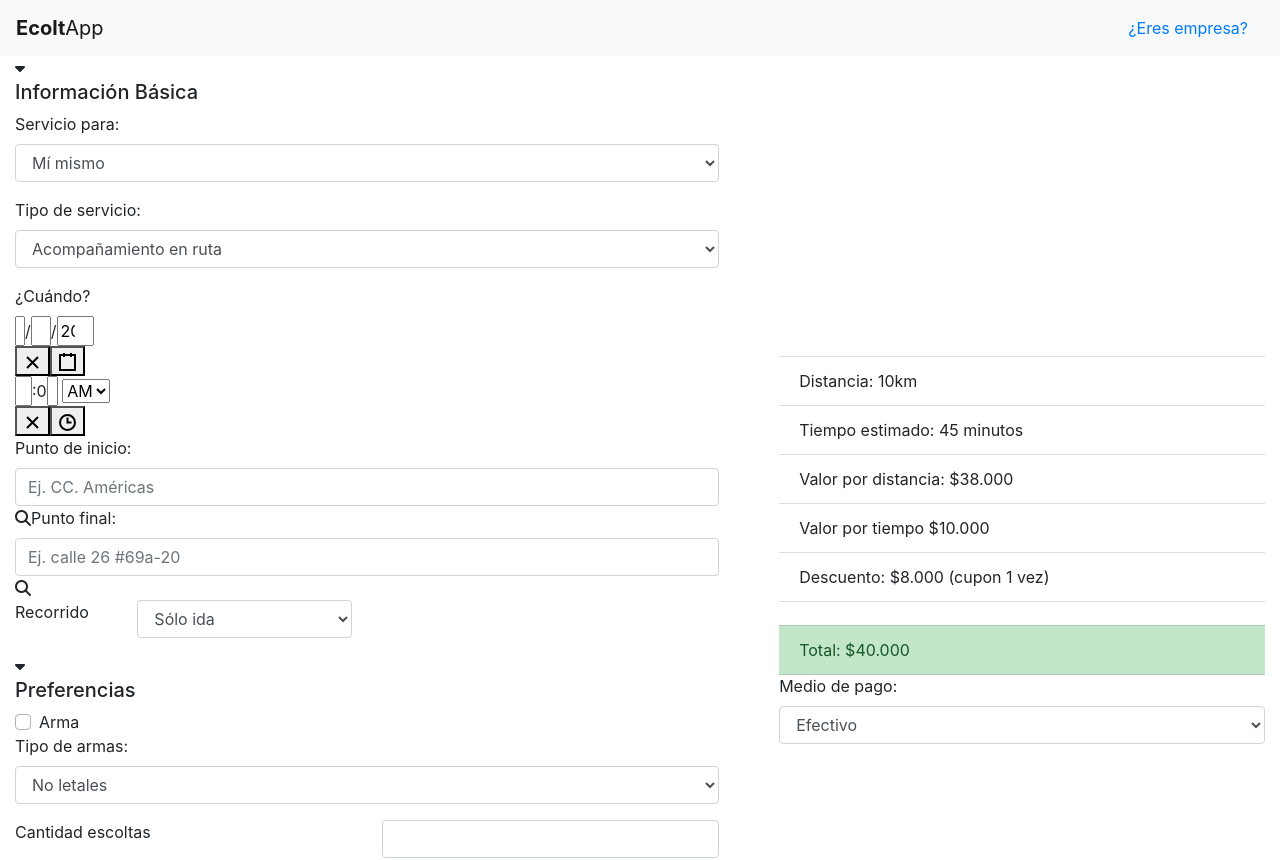
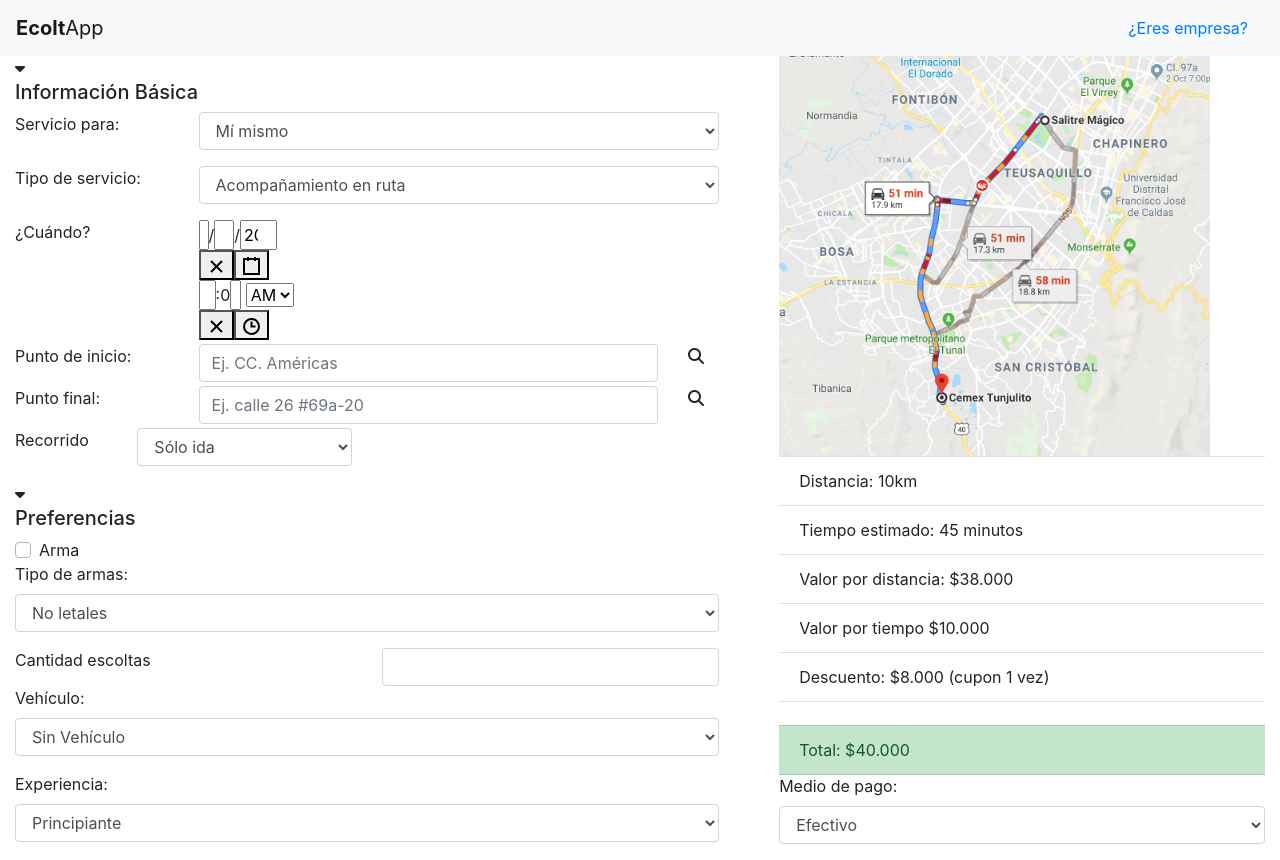
Before and after one commit to ccpinzon/ProDevs_Hackatrix, a React (Create React App) app in the folder frontend/: page / in a window 1280 px wide. Shown: the top 860 px of the page. Built offline with nearby package versions, Linux system fonts and the light colour scheme.

Commit message:
Fix some styles on form and add map

```diff
--- a/frontend/package.json
+++ b/frontend/package.json
@@ -3,6 +3,7 @@
   "version": "0.1.0",
   "private": true,
   "dependencies": {
+    "axios": "^0.19.0",
     "bootstrap": "^4.3.1",
     "react": "^16.10.0",
     "react-bootstrap": "^1.0.0-beta.12",
--- a/frontend/src/app/App.js
+++ b/frontend/src/app/App.js
@@ -5,6 +5,7 @@ import { Header } from "./components/Header";
 import { Preferences } from "./components/Preferences";
 import { Summary } from "./components/Summary";
 import { Observations } from "./components/Observations";
+import { Map } from "./components/Map";
 
 class App extends Component {
   constructor() {
@@ -26,7 +27,7 @@ class App extends Component {
           </div>
           <div className="col-xl-5">
             <div className="container">
-              <div className="container" style={{ height: 300 }}></div>
+              <Map />
               <Summary />
             </div>
           </div>
--- a/frontend/src/app/components/BasicInfo.jsx
+++ b/frontend/src/app/components/BasicInfo.jsx
@@ -27,29 +27,45 @@ class BasicInfo extends Component {
   render() {
     return (
       <div>
-        <i class="fas fa-caret-down"></i>
+        <i className="fas fa-caret-down"></i>
         <h5 className="info_title">Información Básica</h5>
         <Form>
           <Form.Group controlId="user">
+            <div className="row justify-content-center align-self-center">
+              <div className="col-sm-3">
                 <Form.Label>Servicio para: </Form.Label>
+              </div>
+              <div className="col-sm-9">
                 <Form.Control as="select">
                   <option>Mí mismo</option>
                   <option>Hija - Andrea</option>
                   <option>Pareja - Sara</option>
                   <option>Amiga - Paola</option>
                 </Form.Control>
+              </div>
+            </div>
           </Form.Group>
 
           <Form.Group controlId="service">
+            <div className="row">
+              <div className="col-sm-3">
                 <Form.Label>Tipo de servicio: </Form.Label>
+              </div>
+              <div className="col-sm-9">
                 <Form.Control as="select">
                   <option>Acompañamiento en ruta</option>
                   <option>Escolta</option>
                   <option>Vigilancia</option>
                 </Form.Control>
+              </div>
+            </div>
           </Form.Group>
         </Form>
+        <div className="row my-1">
+          <div className="col-sm-3">
             <label htmlFor="date">¿Cuándo? </label>
+          </div>
+          <div className="col-sm-9">
             <DatePicker
               controlId="id"
               name="date"
@@ -57,12 +73,30 @@ class BasicInfo extends Component {
               onChange={this.dateHandler}
             />
             <TimePicker onChange={this.timeHandler} value={this.state.time} />
+          </div>
+        </div>
+        <div className="row my-1">
+          <div className="col-sm-3">
             <label htmlFor="initial">Punto de inicio: </label>
-        <Form.Control type="text" placeholder="Ej. CC. Américas" />{" "}
+          </div>
+          <div className="col-sm-8">
+            <Form.Control type="text" placeholder="Ej. CC. Américas" />
+          </div>
+          <div className="col-sm-1">
             <i className="fas fa-search"></i>
+          </div>
+        </div>
+        <div className="row my-1">
+          <div className="col-sm-3">
             <label htmlFor="initial">Punto final: </label>
+          </div>
+          <div className="col-sm-8">
             <Form.Control type="text" placeholder="Ej. calle 26 #69a-20" />{" "}
+          </div>
+          <div className="col-sm-1">
             <i className="fas fa-search"></i>
+          </div>
+        </div>
         <Form.Group controlId="user">
           <Row className="align-middle">
             <Col sm={2}>
--- /dev/null
+++ b/frontend/src/app/components/Map.jsx
@@ -0,0 +1,13 @@
+import React, { Component } from "react";
+
+class Map extends Component {
+  render() {
+    return (
+      <div>
+        <img style={{ height: 400 }} src="./images/image.png" alt="map" />
+      </div>
+    );
+  }
+}
+
+export { Map };
--- a/frontend/src/app/components/Preferences.jsx
+++ b/frontend/src/app/components/Preferences.jsx
@@ -5,12 +5,16 @@ class Preferences extends Component {
   render() {
     return (
       <div>
-        <i class="fas fa-caret-down"></i>
+        <i className="fas fa-caret-down"></i>
         <h5>Preferencias</h5>
         <form>
-          <div class="custom-control custom-checkbox">
-            <input type="checkbox" class="custom-control-input" id="weapon" />
-            <label class="custom-control-label" for="weapon">
+          <div className="custom-control custom-checkbox">
+            <input
+              type="checkbox"
+              className="custom-control-input"
+              id="weapon"
+            />
+            <label className="custom-control-label" htmlFor="weapon">
               Arma
             </label>
           </div>
```
Also changed, not shown: frontend/src/app/components/ActiveServices.jsx (added, +90 -0 lines), frontend/public/images/image.png (added), 1 other file (tests, documents, lock files or other folders). Lines whose indentation alone changed are shown as unchanged.
